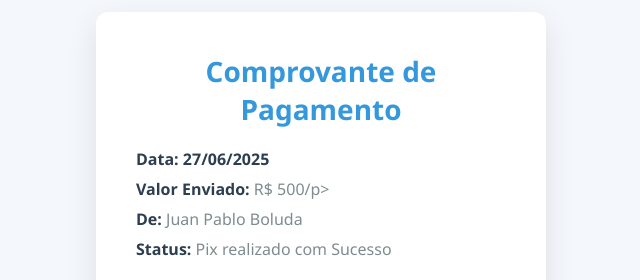
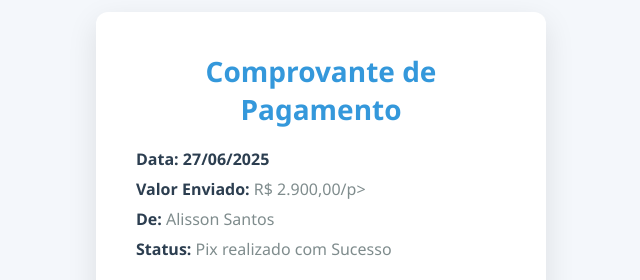
Before and after one commit to MaximilianoMeyer/backscan-frontend, a plain HTML site: page index.html in a window 1280 px wide. Shown: the part 164-444 px from the top of the page, 319-959 px from the left. Drawn offline with Linux system fonts and the light colour scheme.

Commit message:
Update index.html

```diff
--- a/index.html
+++ b/index.html
@@ -14,8 +14,8 @@
 
     <div class="informacoes">
       <p><span>Data:</span> <span id="data-atual"></span></p>
-      <p><span>Valor Enviado:</span> R$ 500/p>
-      <p><span>De:</span> Juan Pablo Boluda</p>
+      <p><span>Valor Enviado:</span> R$ 2.900,00/p>
+      <p><span>De:</span> Alisson Santos</p>
       <p><span>Status:</span> Pix realizado com Sucesso</p>
     </div>
 
```
